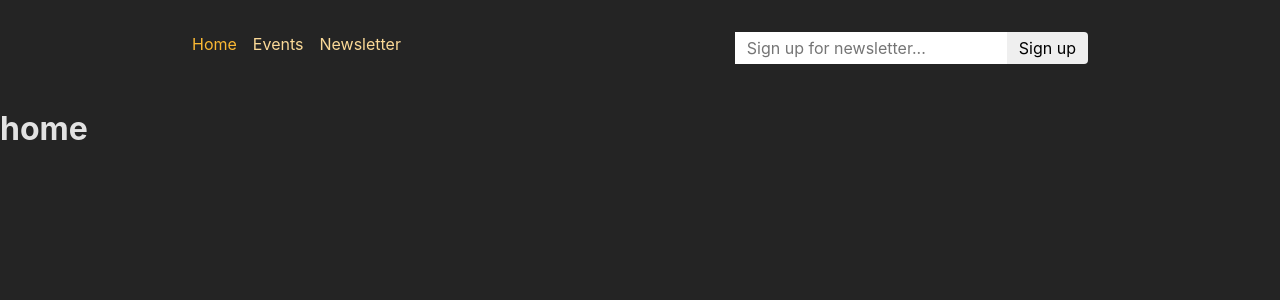
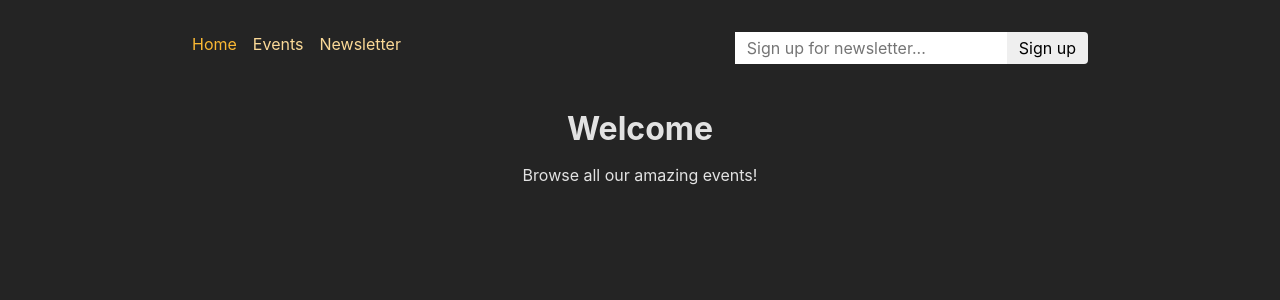
Before and after one commit to MarcoBasileDev/React-Router-Practice, a React (Create React App) app in the folder frontend/: page / in a window 1280 px wide. Shown: the top 300 px of the page. Built offline with nearby package versions, Linux system fonts and the light colour scheme.

Commit message:
update homepage

```diff
--- a/frontend/src/pages/Home.js
+++ b/frontend/src/pages/Home.js
@@ -1,3 +1,9 @@
+import PageContent from "../components/PageContent";
+
 export default function Home() {
-  return <h1>home</h1>;
+  return (
+    <PageContent title="Welcome">
+      <p>Browse all our amazing events!</p>
+    </PageContent>
+  );
 }
```
